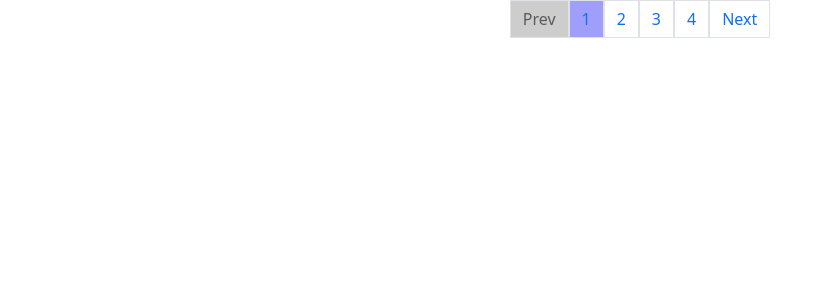
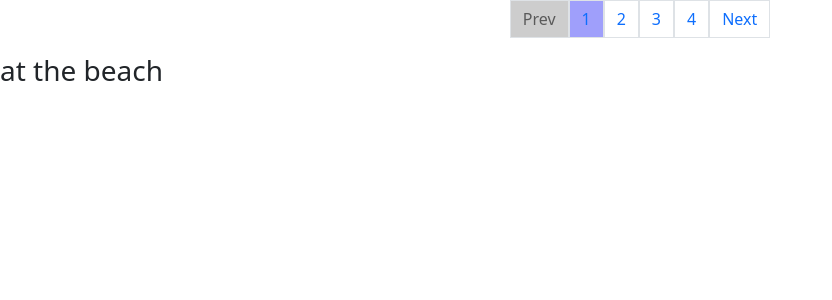
Before and after one commit to HennadiiZ/pages_ud_directives, an Angular app: page / in a window 1280 px wide. Shown: the top 300 px of the page, without its empty margins (0-832 px from the left). Built offline with nearby package versions, Linux system fonts and the light colour scheme.

Commit message:
images[currentPage].title

```diff
--- a/src/app/app.component.html
+++ b/src/app/app.component.html
@@ -27,6 +27,9 @@
   </ul>
 </nav>
 
+<div>
+  <h3>{{ images[currentPage].title }}</h3>
+</div>
 
 
 <!-- <nav aria-label="Page navigation ">
```
